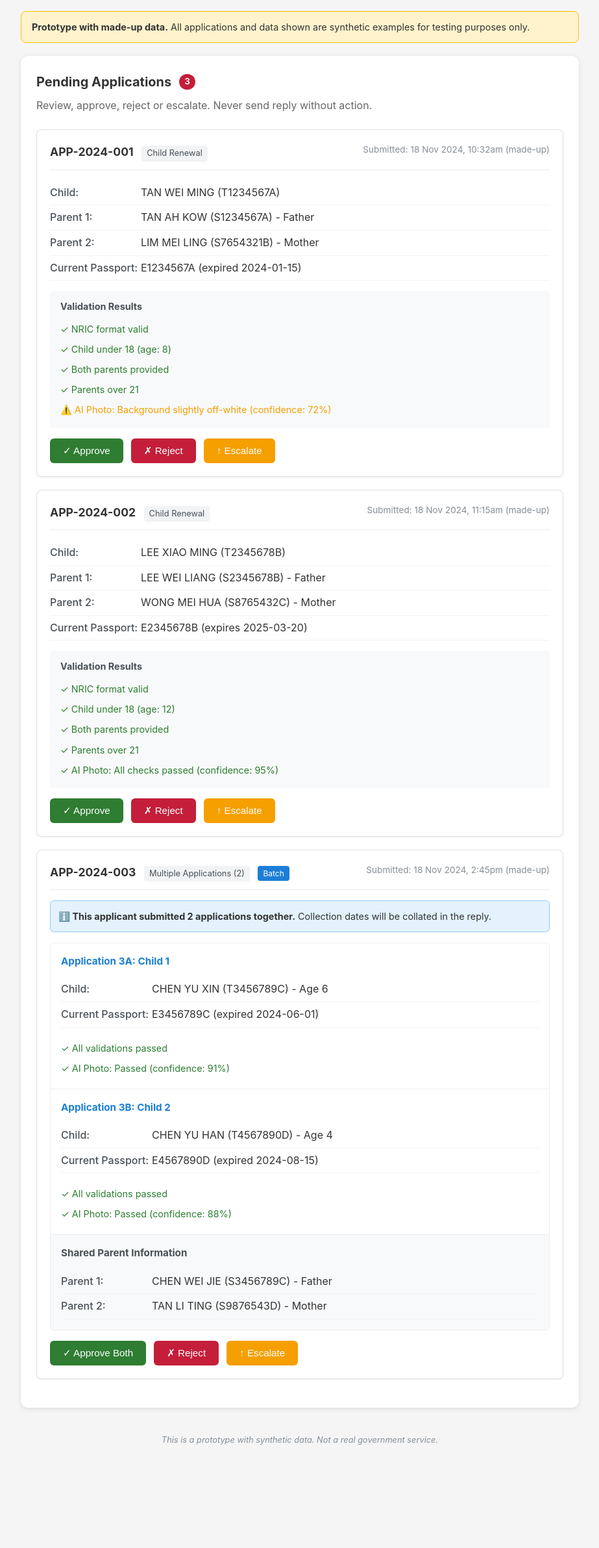
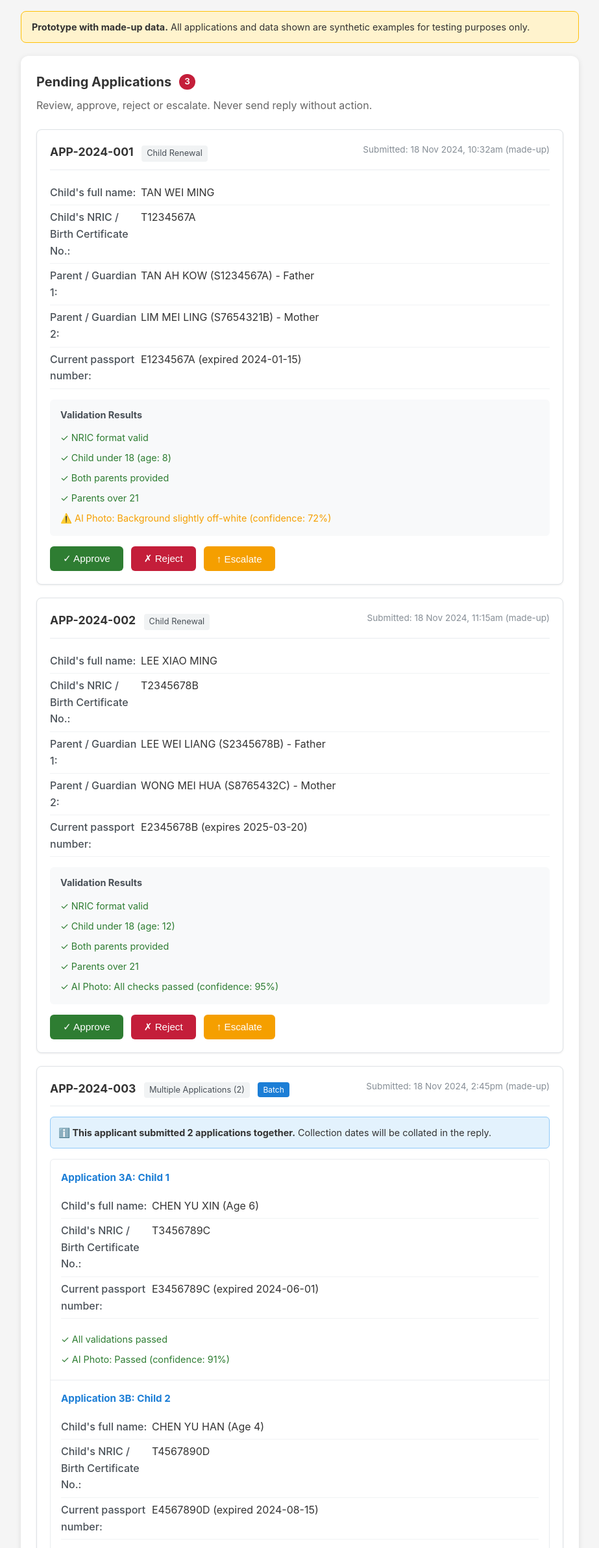
Before and after one commit to khimsoo/govtech-ai-project, a plain HTML site: page day2-validate/prototype/officer.html in a window 1280 px wide. Shown: the part 151-2534 px from the top of the page at 65% size, without its empty margins (178-1101 px from the left). Before the commit the page ends 2414 px from the top, so only its background shows below. Drawn offline with Linux system fonts and the light colour scheme.

Commit message:
Apply consistent labels across form and reply (Refine prompt) (#13)
- Match officer portal labels to application form exactly
- Add child's name to email reply templates
- Use same field labels: Child's full name, Child's NRIC / Birth Certificate No., Parent / Guardian 1/2, Current passport number

Co-authored-by: Claude Opus 4.5 <noreply@anthropic.com>

```diff
--- a/day2-validate/prototype/officer.html
+++ b/day2-validate/prototype/officer.html
@@ -37,19 +37,23 @@
 
                     <div class="app-summary">
                         <div class="summary-row">
-                            <span class="label">Child:</span>
-                            <span class="value">TAN WEI MING (T1234567A)</span>
+                            <span class="label">Child's full name:</span>
+                            <span class="value">TAN WEI MING</span>
                         </div>
                         <div class="summary-row">
-                            <span class="label">Parent 1:</span>
+                            <span class="label">Child's NRIC / Birth Certificate No.:</span>
+                            <span class="value">T1234567A</span>
+                        </div>
+                        <div class="summary-row">
+                            <span class="label">Parent / Guardian 1:</span>
                             <span class="value">TAN AH KOW (S1234567A) - Father</span>
                         </div>
                         <div class="summary-row">
-                            <span class="label">Parent 2:</span>
+                            <span class="label">Parent / Guardian 2:</span>
                             <span class="value">LIM MEI LING (S7654321B) - Mother</span>
                         </div>
                         <div class="summary-row">
-                            <span class="label">Current Passport:</span>
+                            <span class="label">Current passport number:</span>
                             <span class="value">E1234567A (expired 2024-01-15)</span>
                         </div>
                     </div>
@@ -97,19 +101,23 @@
 
                     <div class="app-summary">
                         <div class="summary-row">
-                            <span class="label">Child:</span>
-                            <span class="value">LEE XIAO MING (T2345678B)</span>
+                            <span class="label">Child's full name:</span>
+                            <span class="value">LEE XIAO MING</span>
                         </div>
                         <div class="summary-row">
-                            <span class="label">Parent 1:</span>
+                            <span class="label">Child's NRIC / Birth Certificate No.:</span>
+                            <span class="value">T2345678B</span>
+                        </div>
+                        <div class="summary-row">
+                            <span class="label">Parent / Guardian 1:</span>
                             <span class="value">LEE WEI LIANG (S2345678B) - Father</span>
                         </div>
                         <div class="summary-row">
-                            <span class="label">Parent 2:</span>
+                            <span class="label">Parent / Guardian 2:</span>
                             <span class="value">WONG MEI HUA (S8765432C) - Mother</span>
                         </div>
                         <div class="summary-row">
-                            <span class="label">Current Passport:</span>
+                            <span class="label">Current passport number:</span>
                             <span class="value">E2345678B (expires 2025-03-20)</span>
                         </div>
                     </div>
@@ -166,11 +174,15 @@
                             <h5>Application 3A: Child 1</h5>
                             <div class="app-summary">
                                 <div class="summary-row">
-                                    <span class="label">Child:</span>
-                                    <span class="value">CHEN YU XIN (T3456789C) - Age 6</span>
+                                    <span class="label">Child's full name:</span>
+                                    <span class="value">CHEN YU XIN (Age 6)</span>
                                 </div>
                                 <div class="summary-row">
-                                    <span class="label">Current Passport:</span>
+                                    <span class="label">Child's NRIC / Birth Certificate No.:</span>
+                                    <span class="value">T3456789C</span>
+                                </div>
+                                <div class="summary-row">
+                                    <span class="label">Current passport number:</span>
                                     <span class="value">E3456789C (expired 2024-06-01)</span>
                                 </div>
                             </div>
@@ -185,11 +197,15 @@
                             <h5>Application 3B: Child 2</h5>
                             <div class="app-summary">
                                 <div class="summary-row">
-                                    <span class="label">Child:</span>
-                                    <span class="value">CHEN YU HAN (T4567890D) - Age 4</span>
+                                    <span class="label">Child's full name:</span>
+                                    <span class="value">CHEN YU HAN (Age 4)</span>
                                 </div>
                                 <div class="summary-row">
-                                    <span class="label">Current Passport:</span>
+                                    <span class="label">Child's NRIC / Birth Certificate No.:</span>
+                                    <span class="value">T4567890D</span>
+                                </div>
+                                <div class="summary-row">
+                                    <span class="label">Current passport number:</span>
                                     <span class="value">E4567890D (expired 2024-08-15)</span>
                                 </div>
                             </div>
@@ -201,13 +217,13 @@
 
                         <!-- Shared Parent Info -->
                         <div class="batch-shared">
-                            <h5>Shared Parent Information</h5>
+                            <h5>Shared Parent / Guardian Information</h5>
                             <div class="summary-row">
-                                <span class="label">Parent 1:</span>
+                                <span class="label">Parent / Guardian 1:</span>
                                 <span class="value">CHEN WEI JIE (S3456789C) - Father</span>
                             </div>
                             <div class="summary-row">
-                                <span class="label">Parent 2:</span>
+                                <span class="label">Parent / Guardian 2:</span>
                                 <span class="value">TAN LI TING (S9876543D) - Mother</span>
                             </div>
                         </div>
--- a/day2-validate/prototype/officer.js
+++ b/day2-validate/prototype/officer.js
@@ -2,11 +2,16 @@
 // All data is MADE UP for testing purposes
 
 // Draft reply templates (made-up)
+// Labels match the application form exactly for consistency
 const REPLY_TEMPLATES = {
     approve: {
         single: `Dear Applicant,
 
-Your passport application (APP-ID) has been APPROVED.
+Your Child Passport Renewal application (APP-ID) has been APPROVED.
+
+Application Details:
+- Child's full name: CHILD_NAME
+- Application ID: APP-ID
 
 Collection Details:
 - Collection Date: COLLECTION_DATE
@@ -19,12 +24,13 @@ This is a made-up reply for prototype testing.`,
 
         batch: `Dear Applicant,
 
-Your passport applications have been APPROVED.
+Your Child Passport Renewal applications have been APPROVED.
 
-Collection Details (all passports collected together):
+Application Details:
 COLLECTION_LIST
-- Location: ICA Building, Level 3, Counter 12-15
-- Bring: Original NRIC and this notification
+
+Collection Location: ICA Building, Level 3, Counter 12-15
+Bring: Original NRIC and this notification
 
 Please collect within 30 days of the earliest collection date.
 
@@ -33,7 +39,11 @@ This is a made-up reply for prototype testing.`
 
     reject: `Dear Applicant,
 
-Your passport application (APP-ID) requires attention.
+Your Child Passport Renewal application (APP-ID) requires attention.
+
+Application Details:
+- Child's full name: CHILD_NAME
+- Application ID: APP-ID
 
 Issue Found:
 REJECTION_REASON
@@ -47,7 +57,11 @@ This is a made-up reply for prototype testing.`,
 
     escalate: `Dear Applicant,
 
-Your passport application (APP-ID) has been referred for further review.
+Your Child Passport Renewal application (APP-ID) has been referred for further review.
+
+Application Details:
+- Child's full name: CHILD_NAME
+- Application ID: APP-ID
 
 Your case requires additional verification. A senior officer will review your application within 3-5 working days.
 
@@ -94,21 +108,24 @@ function showDraftReply(appId, action) {
 
     if (action === 'approve') {
         template = REPLY_TEMPLATES.approve.single
-            .replace('APP-ID', appData.id)
+            .replace(/APP-ID/g, appData.id)
+            .replace('CHILD_NAME', appData.childName)
             .replace('COLLECTION_DATE', appData.collectionDate);
     } else if (action === 'approve-batch') {
         const collectionList = appData.children
-            .map(c => `- ${c.name}: ${c.collectionDate}`)
-            .join('\n');
+            .map(c => `- Child's full name: ${c.name}\n  Application ID: ${c.id}\n  Collection Date: ${c.collectionDate}`)
+            .join('\n\n');
         template = REPLY_TEMPLATES.approve.batch
             .replace('COLLECTION_LIST', collectionList);
     } else if (action === 'reject') {
         template = REPLY_TEMPLATES.reject
-            .replace('APP-ID', appData.id)
+            .replace(/APP-ID/g, appData.id)
+            .replace('CHILD_NAME', appData.childName)
             .replace('REJECTION_REASON', '[Officer: Enter rejection reason here]');
     } else if (action === 'escalate') {
         template = REPLY_TEMPLATES.escalate
-            .replace('APP-ID', appData.id)
+            .replace(/APP-ID/g, appData.id)
+            .replace('CHILD_NAME', appData.childName)
             .replace('ESCALATION_REF', 'ESC-' + Date.now().toString().slice(-6));
     }
 
```
